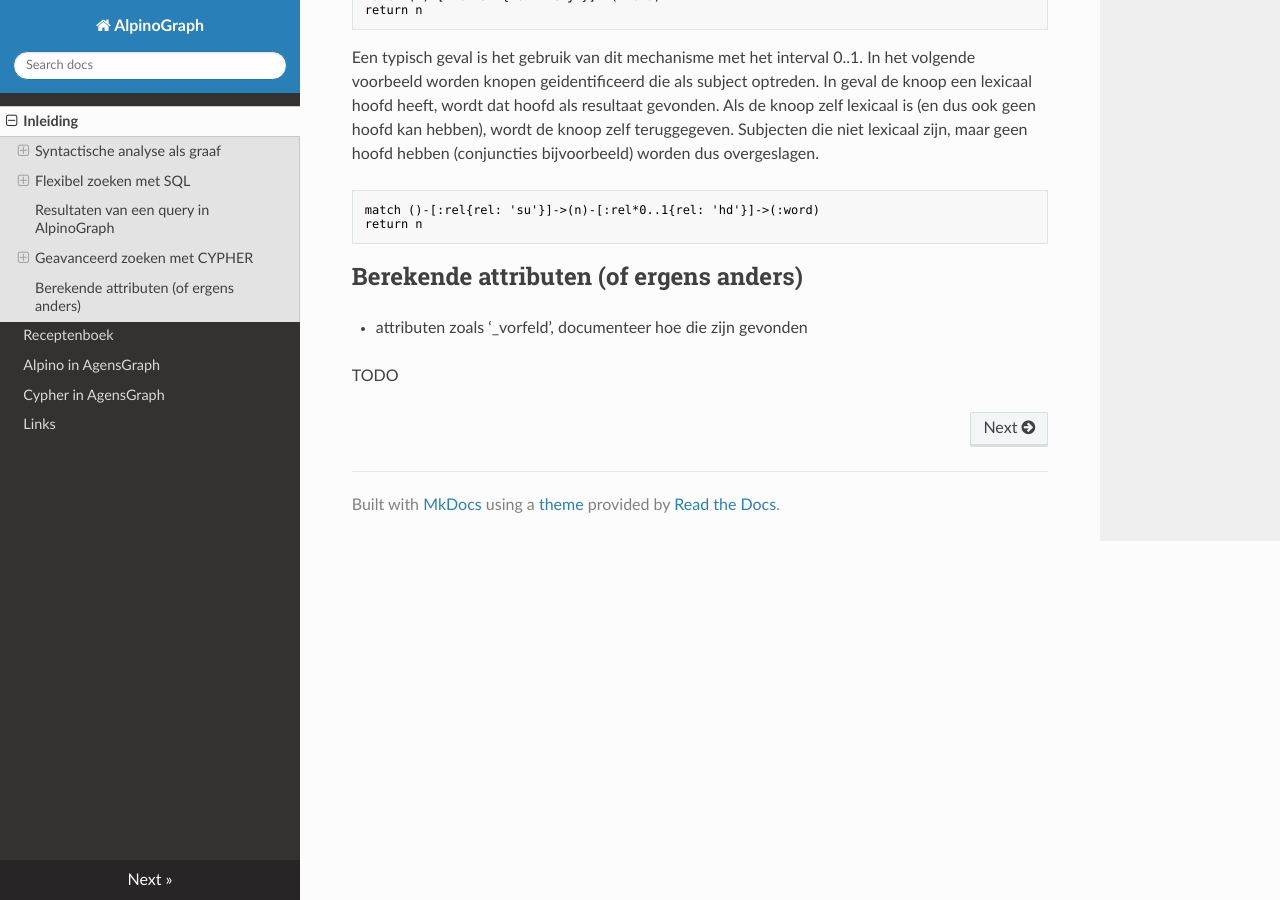
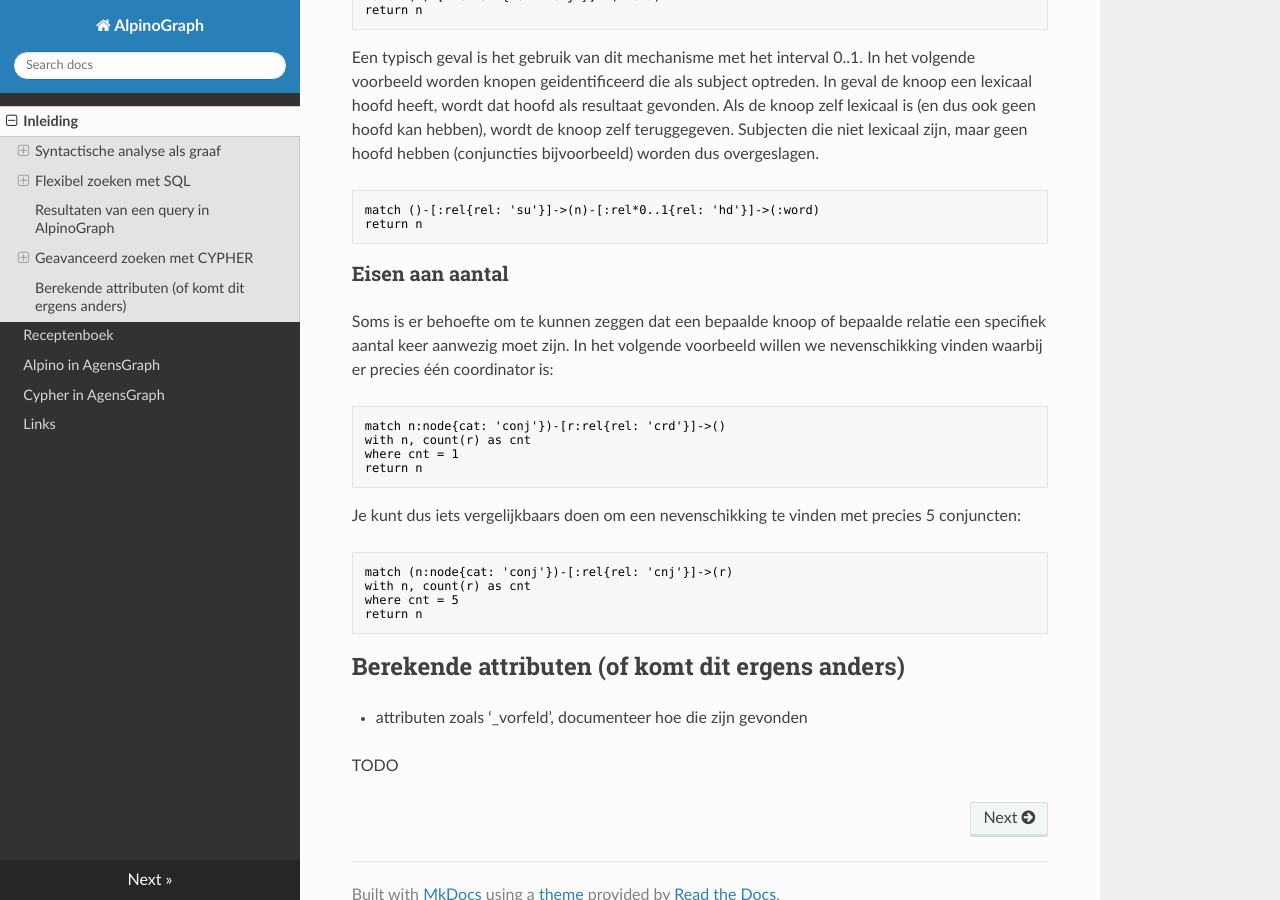
Before and after one commit to rug-compling/alpinograph-docs, an MkDocs documentation site: the page built from docs/index.md, in a window 1280 px wide and 900 px high, scrolled down 8860 px. Built offline with MkDocs 1.6.1, drawn with Linux system fonts in a browser that asks for light colours; nearby versions of some CDN libraries.

Commit message:
Update index.md

````diff
--- a/docs/index.md
+++ b/docs/index.md
@@ -364,10 +364,26 @@ match ()-[:rel{rel: 'su'}]->(n)-[:rel*0..1{rel: 'hd'}]->(:word)
 return n
 ```
 
+### Eisen aan aantal
 
+Soms is er behoefte om te kunnen zeggen dat een bepaalde knoop of bepaalde relatie een specifiek aantal keer aanwezig moet zijn. In het volgende voorbeeld willen we nevenschikking vinden waarbij er precies één coordinator is:
 
+```text
+match n:node{cat: 'conj'})-[r:rel{rel: 'crd'}]->()
+with n, count(r) as cnt
+where cnt = 1
+return n
+```
 
-## Berekende attributen (of ergens anders)
+Je kunt dus iets vergelijkbaars doen om een nevenschikking te vinden met precies 5 conjuncten:
+```text
+match (n:node{cat: 'conj'})-[:rel{rel: 'cnj'}]->(r)
+with n, count(r) as cnt
+where cnt = 5
+return n
+```
+
+## Berekende attributen (of komt dit ergens anders)
 
 - attributen zoals '_vorfeld', documenteer hoe die zijn gevonden
 
````
